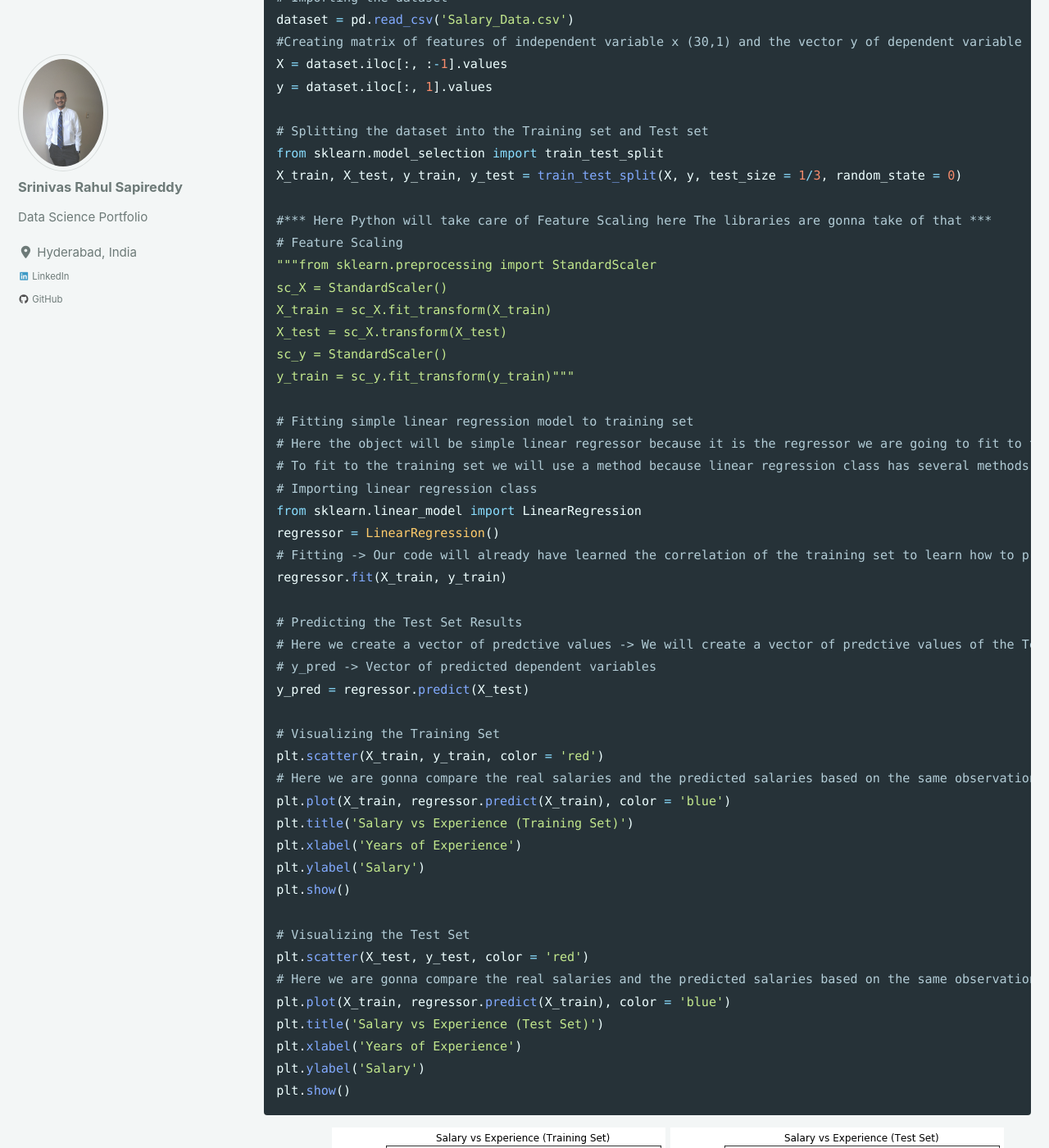
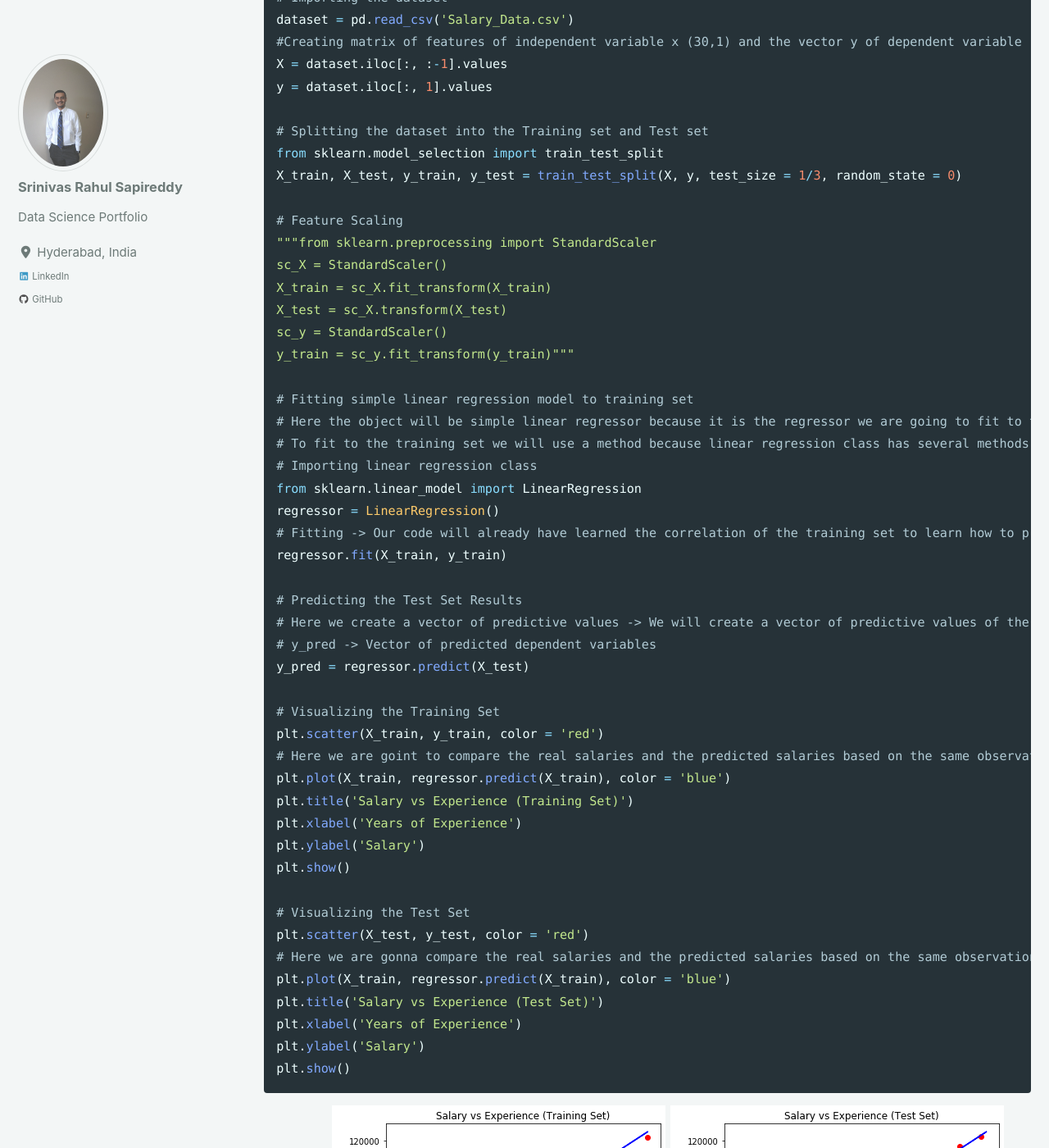
Before and after one commit to srsapireddy/srsapireddy.github.io, a Jekyll site: the page built from _posts/2020-02-08-linear-regression.md, in a window 1280 px wide and 1400 px high, scrolled down 1152 px. Shown: the whole window at 82% size. Built offline with Jekyll 4.4.1, drawn with Linux system fonts in a browser that asks for light colours; cached includes are drawn as plain includes; nearby versions of some CDN libraries; some of the changed text lies outside the part shown.

Commit message:
new gith

```diff
--- a/_posts/2020-02-08-linear-regression.md
+++ b/_posts/2020-02-08-linear-regression.md
@@ -29,7 +29,6 @@
 from sklearn.model_selection import train_test_split
 X_train, X_test, y_train, y_test = train_test_split(X, y, test_size = 1/3, random_state = 0)
 
-#*** Here Python will take care of Feature Scaling here The libraries are gonna take of that ***
 # Feature Scaling
 """from sklearn.preprocessing import StandardScaler
 sc_X = StandardScaler()
@@ -40,7 +39,7 @@
 
 # Fitting simple linear regression model to training set
 # Here the object will be simple linear regressor because it is the regressor we are going to fit to the training set
-# To fit to the training set we will use a method because linear regression class has several methods and one of the method is the fit method is just like a tool of function
+# To fit to the training set we will use a method because linear regression class has several methods and one of the method is the fit method
 # Importing linear regression class
 from sklearn.linear_model import LinearRegression
 regressor = LinearRegression()
@@ -48,13 +47,13 @@
 regressor.fit(X_train, y_train)
 
 # Predicting the Test Set Results
-# Here we create a vector of predctive values -> We will create a vector of predctive values of the Test Set salaries and we will put all these predicted salaries into a single vector y_pred
+# Here we create a vector of predictive values -> We will create a vector of predictive values of the Test Set salaries and we will put all these predicted salaries into a single vector y_pred
 # y_pred -> Vector of predicted dependent variables
 y_pred = regressor.predict(X_test)
 
 # Visualizing the Training Set
 plt.scatter(X_train, y_train, color = 'red')
-# Here we are gonna compare the real salaries and the predicted salaries based on the same observations. That is the observations of the training set
+# Here we are goint to compare the real salaries and the predicted salaries based on the same observations. That is the observations of the training set
 plt.plot(X_train, regressor.predict(X_train), color = 'blue')
 plt.title('Salary vs Experience (Training Set)')
 plt.xlabel('Years of Experience')
@@ -96,14 +95,14 @@
 
 # Fitting Simple Linear Regression to our Training Set
 # Here we are using lm function
-# formula -> dependeent variaBle expressed as a linear combination of independent variable
+# formula -> dependent variable expressed as a linear combination of independent variable
 regressor = lm(formula = Salary ~ YearsExperience, data = training_set)
 # summary(regressor)
-# It tells about statistical significance of the cofficients
+# It tells about statistical significance of the coefficients
 # The 3 stars at the end tells that the independent variable and dependent variable are highly significant (strong linear relationship)
 # Lower the P value is the high the significance will be
 # P value - When we are below 5 % the independent variable will be highly significant
-# Multiple R - squared and Adjusted R - squared tells about the evulating the model
+# Multiple R - squared and Adjusted R - squared tells about evaluating the model
 
 # Predicting the Test Set results
 y_pred = predict(regressor, newdata = test_set)
```
